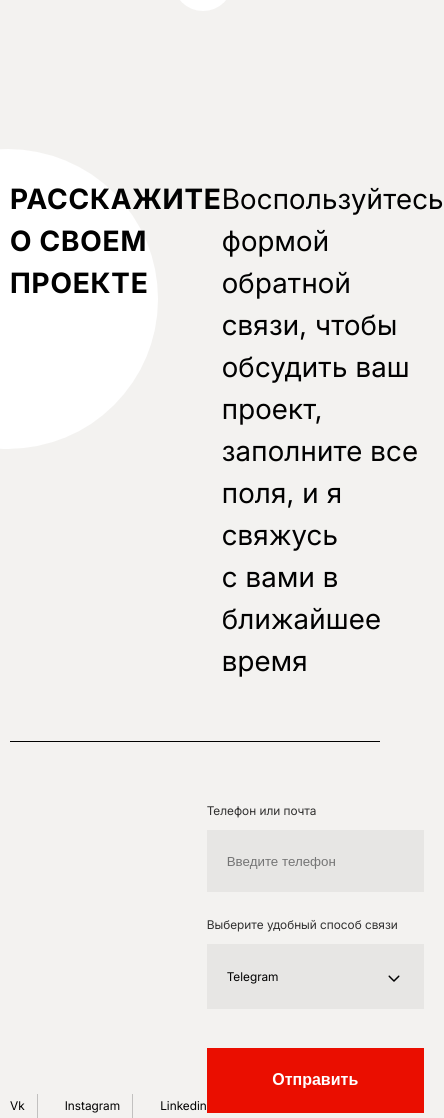
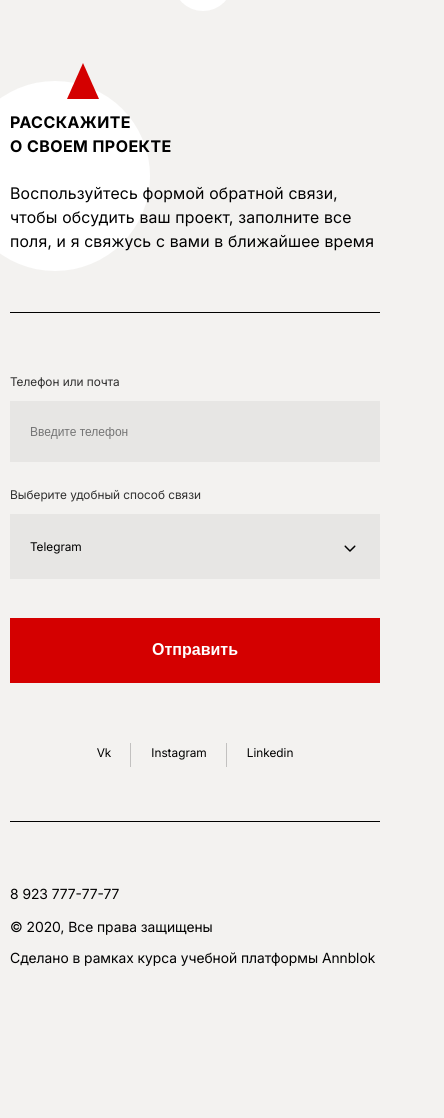
Before and after one commit to dbb1703/Landing_Portfolio, a website built with webpack: page src/index.html in a window 390 px wide. Shown: the part 5765-6883 px from the top of the page, 444 px wide, since content can reach past the window. After the commit the page ends 6731 px from the top, so only its background shows below. Built offline with nearby package versions, Linux system fonts and the light colour scheme.

Commit message:
Реализует tablet и mobile версию секции tell-us

```diff
--- a/src/styles/blocks/common/btn.scss
+++ b/src/styles/blocks/common/btn.scss
@@ -2,7 +2,16 @@
   font-size: 16px;
   font-weight: bold;
   border: none;
-  background-color: #ea0e00;
+  background-color: #D40000;
   color: #fff;
   padding: 23px 0 24px;
+
+  &:hover {
+    cursor: pointer;
+    background-color: #ea0e00;
+  }
+
+  @media (max-width: 360px) {
+    font-size: 12px;
+  }
 }
--- a/src/styles/blocks/common/dropdown.scss
+++ b/src/styles/blocks/common/dropdown.scss
@@ -48,11 +48,15 @@
     margin-right: 4px;
     margin-top: 3px;
   }
+
+  @media (max-width: 360px) {
+    padding: 20px;
+  }
 }
 
 .dropdown__items {
   position: absolute;
-  top: calc(100%);
+  top: 100%;
   width: 100%;
   padding: 0 0 11px;
   margin: 0;
--- a/src/styles/blocks/common/footer.scss
+++ b/src/styles/blocks/common/footer.scss
@@ -4,4 +4,8 @@
   margin-top: 129px;
   padding-top: 61px;
   border-top: 1px solid v.$main-text;
+
+  @media (max-width: 750px) {
+    margin-top: 61px;
+  }
 }
--- a/src/styles/blocks/common/form.scss
+++ b/src/styles/blocks/common/form.scss
@@ -3,6 +3,11 @@
 .form {
   font-size: 12px;
   line-height: 150%;
+
+  @media (max-width: 360px) {
+    opacity: 0.8;
+    font-size: 10px;
+  }
 }
 
 .form__label {
@@ -10,23 +15,38 @@
   flex-direction: column;
   width: 100%;
   margin-bottom: 24px;
+
+  @media (max-width: 360px) {
+    margin-bottom: 20px;
+  }
 }
 
 .form__text {
   opacity: 0.8;
   margin-bottom: 10px;
+
+  @media (max-width: 360px) {
+    margin-bottom: 8px;
+  }
 }
 
 .form__input {
   background-color: rgba(1, 1, 1, 0.05);
   border: none;
   padding: 24px 20px 23px;
+  font-size: 12px;
+
+  @media (max-width: 360px) {
+    font-size: 10px;
+    padding: 22px 21px;
+  }
 }
 
 .form__btn {
   margin-top: 15px;
+
+  @media (max-width: 360px) {
+    margin-top: 10px;
+    padding: 21px 20px 20px;
+  }
 }
-
-.form__dropdown {
-  position: relative;
-}
--- a/src/styles/blocks/index/tell-us.scss
+++ b/src/styles/blocks/index/tell-us.scss
@@ -6,6 +6,16 @@
   justify-content: space-between;
   border-bottom: 1px solid v.$main-text;
   padding-bottom: 59px;
+
+  @media (max-width: 750px) {
+    margin-top: 100px;
+    flex-direction: column;
+  }
+
+  @media (max-width: 360px) {
+    margin-top: 67px;
+    padding-bottom: 29px;
+  }
 }
 
 .tell-us__title {
@@ -27,6 +37,17 @@
     background-color: #fff;
     top: -29px;
     left: -152px;
+
+    @media (max-width: 750px) {
+      width: 190px;
+      height: 190px;
+      left: -50px;
+    }
+
+    @media (max-width: 360px) {
+      left: -53px;
+      top: -53px;
+    }
   }
 
   &::after {
@@ -39,6 +60,27 @@
     border-right-width: 31px;
     border-left-width: 31px;
     border-bottom: 71px solid #D40000;
+
+    @media (max-width: 750px) {
+      left: 57px;
+      top: -50px;
+      border-right-width: 16px;
+      border-left-width: 16px;
+      border-bottom: 36px solid #D40000;
+    }
+
+    @media (max-width: 360px) {
+      left: 99px;
+      top: -48px;
+      border-right-width: 13px;
+      border-left-width: 13px;
+      border-bottom: 29px solid #D40000;
+    }
+  }
+
+  @media (max-width: 500px) {
+    font-size: 16px;
+    margin-bottom: 0;
   }
 }
 
@@ -49,11 +91,43 @@
   margin-top: 23px;
   line-height: 150%;
   letter-spacing: 0.2px;
+
+  @media (max-width: 900px) {
+    font-size: 20px;
+    padding-left: 30px;
+    margin-right: 0;
+
+    br {
+      display: none;
+    }
+  }
+
+  @media (max-width: 750px) {
+    padding-left: 0;
+  }
+
+  @media (max-width: 500px) {
+    font-size: 16px;
+  }
+
+  @media (max-width: 360px) {
+    margin-top: 20px;
+    max-width: 300px;
+
+    br {
+      display: block;
+    }
+  }
 }
 
 .tell-us__connect {
   display: flex;
   justify-content: space-between;
+
+  @media (max-width: 750px) {
+    flex-direction: column;
+    align-items: center;
+  }
 }
 
 .tell-us__socials {
@@ -65,7 +139,22 @@
       top: -4px;
       left: -28px;
       width: 1px;
+
+      @media (max-width: 550px) {
+        top: -2px;
+        left: -21px;
+      }
+
+      @media (max-width: 360px) {
+        top: -1px;
+        left: -11px;
+      }
     }
+  }
+
+  @media (max-width: 750px) {
+    order: 2;
+    margin-top: 59px;
   }
 }
 
@@ -74,4 +163,20 @@
   flex-direction: column;
   width: 560px;
   padding-top: 60px;
+
+  @media (max-width: 1000px) {
+    width: 400px;
+  }
+
+  @media (max-width: 750px) {
+    order: 1;
+  }
+
+  @media (max-width: 500px) {
+    width: 100%;
+  }
+
+  @media (max-width: 360px) {
+    padding-top: 40px;
+  }
 }
```
